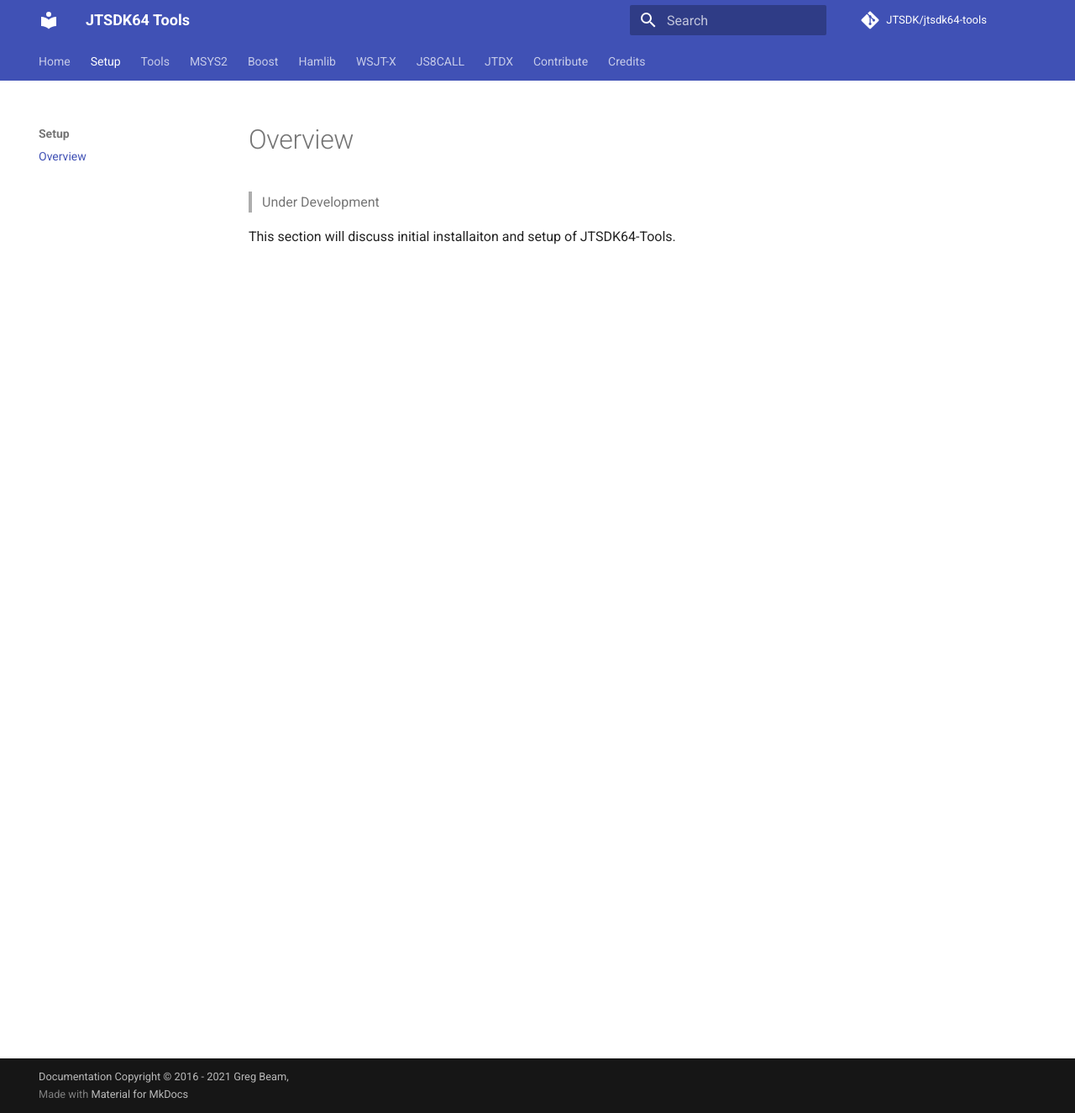
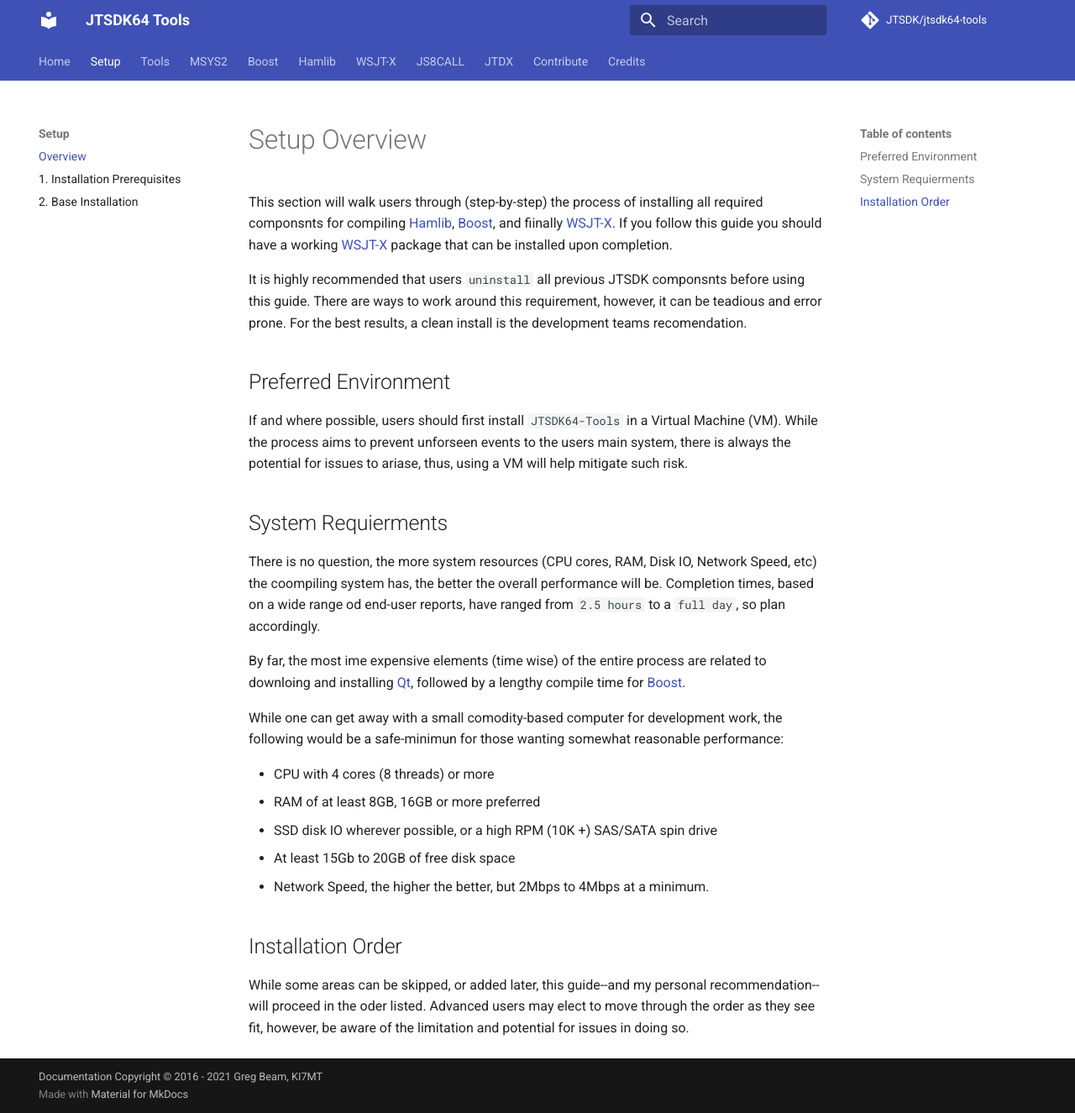
Before and after one commit to JTSDK/jtsdk64-tools, an MkDocs documentation site: the page built from docs/setup/overview.md, in a window 1280 px wide and 1325 px high. Shown: the whole window at 84% size. Built offline with MkDocs 1.6.1 and Material for MkDocs 9.7.7, drawn with Linux system fonts in a browser that asks for light colours; comment, search, counter and statistics services are not loaded.

Commit message:
Add Prereqs, Base Install sections

```diff
--- a/docs/setup/overview.md
+++ b/docs/setup/overview.md
@@ -1,3 +1,33 @@
->Under Development
+# Setup Overview
 
-This section will discuss initial installaiton and setup of JTSDK64-Tools.
+This section will walk users through (step-by-step) the process of installing all required componsnts for compiling [Hamlib], [Boost], and fiinally [WSJT-X][]. If you follow this guide you should have a working [WSJT-X] package that can be installed upon completion.
+
+It is highly recommended that users `uninstall` all previous JTSDK componsnts before using this guide. There are ways to work around this requirement, however, it can be teadious and error prone. For the best results, a clean install is the development teams recomendation.
+
+## Preferred Environment
+
+If and where possible, users should first install `JTSDK64-Tools` in a Virtual Machine (VM). While the process aims to prevent unforseen events to the users main system, there is always the potential for issues to ariase, thus, using a VM  will help mitigate such risk.
+
+## System Requierments
+
+There is no question, the more system resources (CPU cores, RAM, Disk IO, Network Speed, etc) the coompiling system has, the better the overall performance will be. Completion times, based on a wide range od end-user reports, have ranged from `2.5 hours` to a `full day`, so plan accordingly.
+
+By far, the most ime expensive elements (time wise) of the entire process are related to downloing and installing [Qt][], followed by a lengthy compile time for [Boost][].
+
+While one can get away with a small comodity-based computer for development work, the following would be a safe-minimun for those wanting somewhat reasonable performance:
+
+- CPU with 4 cores (8 threads) or more
+- RAM of at least 8GB, 16GB or more preferred
+- SSD disk IO wherever possible, or a high RPM (10K +) SAS/SATA spin drive
+- At least 15Gb to 20GB of free disk space
+- Network Speed, the higher the better, but 2Mbps to 4Mbps at a minimum.
+
+## Installation Order
+
+While some areas can be skipped, or added later, this guide--and my personal recommendation--will proceed in the oder listed. Advanced users may elect to move through the order as they see fit, however, be aware of the limitation and potential for issues in doing so.
+
+
+[WSJT-X]: http://physics.princeton.edu/pulsar/K1JT/wsjtx.html
+[Hamlib]: https://github.com/Hamlib
+[Boost]: https://www.boost.org/
+[Qt]: https://www.qt.io/download
--- a/mkdocs.yml
+++ b/mkdocs.yml
@@ -9,7 +9,7 @@
 repo_name: JTSDK/jtsdk64-tools
 repo_url: https://github.com/JTSDK/jtsdk64-tools
 edit_uri: ""
-copyright: Documentation Copyright &copy; 2016 - 2021 Greg Beam,
+copyright: Documentation Copyright &copy; 2016 - 2021 Greg Beam, KI7MT
 
 markdown_extensions:
   - admonition
@@ -32,6 +32,8 @@
   - Home: index.md
   - Setup:
     - Overview: 'setup/overview.md'
+    - 1. Installation Prerequisites: 'setup/prerequisite.md'
+    - 2. Base Installation: 'setup/baseinstall.md'
   - Tools:
     - Overview: 'tools/overview.md'
   - MSYS2:
```
Also changed, not shown: docs/setup/baseinstall.md (added, +90 -0 lines), docs/setup/prerequisite.md (added, +30 -0 lines), docs/setup/images/1-Download-Installer.PNG (added), docs/setup/images/2-Run-Installer-1.PNG (added), docs/setup/images/2-Run-Installer-2.PNG (added), docs/setup/images/2-Run-Installer-3.PNG (added), docs/setup/images/2-Run-Installer-4.PNG (added), docs/setup/images/2-Run-Installer-5.PNG (added), docs/setup/images/2-Run-Installer-6.PNG (added), docs/setup/images/2-Run-Installer-7.PNG (added), docs/setup/images/2-Run-Installer-8.PNG (added), docs/setup/images/3-Run-Setup-1.PNG (added).
